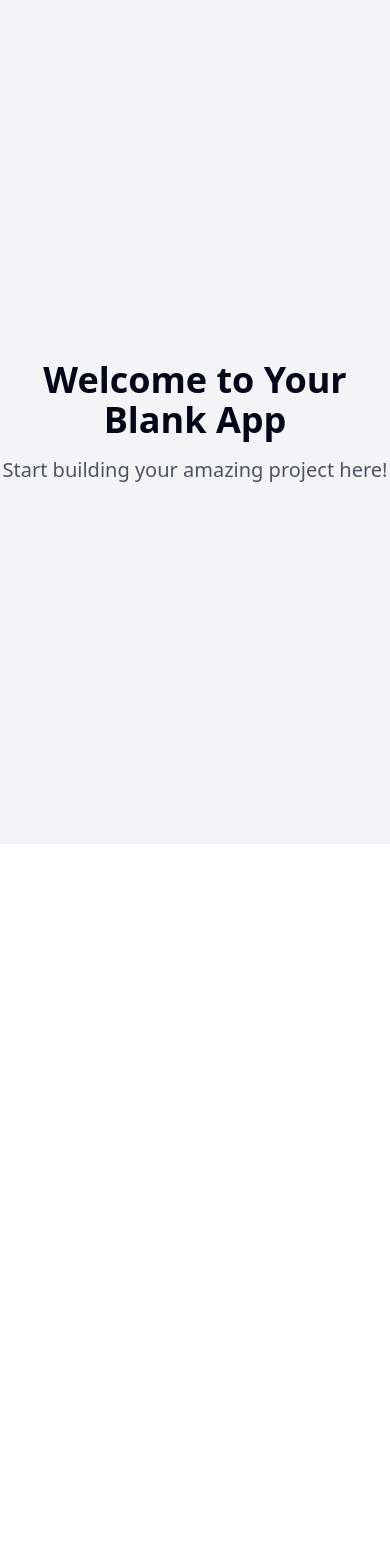
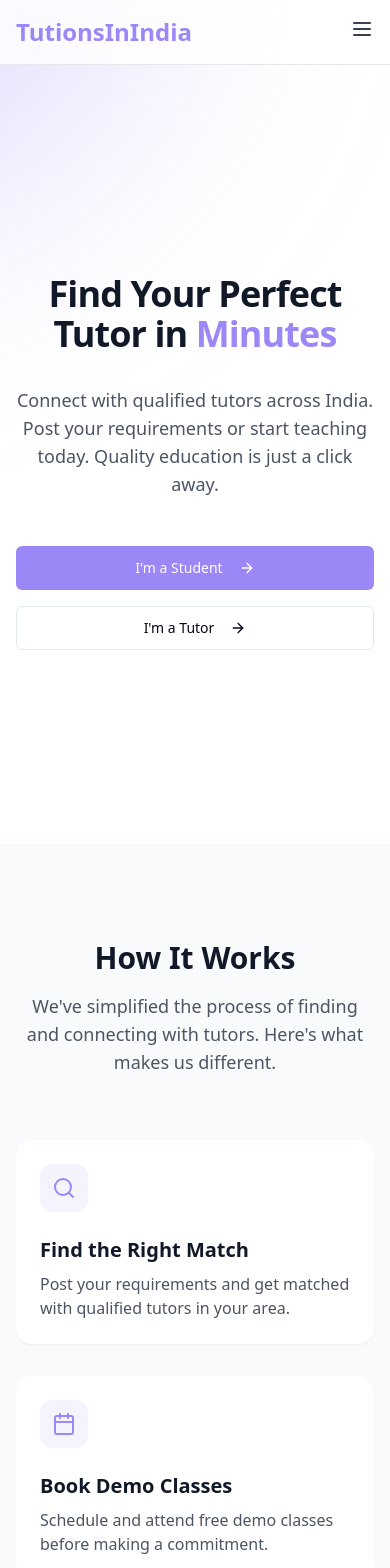
Before and after one commit to tuitionsinindia/tuitionsinindia, a React (Vite) app: page / in a window 390 px wide. Shown: the top 1568 px of the page. Before the commit the page ends 844 px from the top, so only its background shows below. Built offline with nearby package versions, Linux system fonts and the light colour scheme.

Commit message:
Implement Tuitions in India MVP
This commit implements the MVP for the Tuitions in India online tutoring marketplace, including features for students and tutors, a chatbot, and responsive design.  Wireframes, mockups, and a prototype will be included.

```diff
--- /dev/null
+++ b/src/components/sections/features.tsx
@@ -0,0 +1,64 @@
+
+import { Book, Calendar, MessageCircle, Search } from "lucide-react";
+
+const features = [
+  {
+    icon: Search,
+    title: "Find the Right Match",
+    description:
+      "Post your requirements and get matched with qualified tutors in your area.",
+  },
+  {
+    icon: Calendar,
+    title: "Book Demo Classes",
+    description:
+      "Schedule and attend free demo classes before making a commitment.",
+  },
+  {
+    icon: MessageCircle,
+    title: "Direct Communication",
+    description:
+      "Chat directly with tutors to discuss your learning needs and goals.",
+  },
+  {
+    icon: Book,
+    title: "Quality Education",
+    description:
+      "Learn from experienced tutors who are passionate about teaching.",
+  },
+];
+
+export const Features = () => {
+  return (
+    <section id="features" className="py-24 bg-gray-50">
+      <div className="max-w-7xl mx-auto px-4 sm:px-6 lg:px-8">
+        <div className="text-center mb-16">
+          <h2 className="text-3xl sm:text-4xl font-bold text-gray-900 mb-4">
+            How It Works
+          </h2>
+          <p className="text-lg text-gray-600 max-w-2xl mx-auto">
+            We've simplified the process of finding and connecting with tutors.
+            Here's what makes us different.
+          </p>
+        </div>
+
+        <div className="grid grid-cols-1 md:grid-cols-2 lg:grid-cols-4 gap-8">
+          {features.map((feature) => (
+            <div
+              key={feature.title}
+              className="bg-white p-6 rounded-2xl shadow-sm hover:shadow-md transition-shadow duration-300"
+            >
+              <div className="w-12 h-12 bg-primary/10 rounded-xl flex items-center justify-center mb-6">
+                <feature.icon className="h-6 w-6 text-primary" />
+              </div>
+              <h3 className="text-xl font-semibold text-gray-900 mb-2">
+                {feature.title}
+              </h3>
+              <p className="text-gray-600">{feature.description}</p>
+            </div>
+          ))}
+        </div>
+      </div>
+    </section>
+  );
+};
--- /dev/null
+++ b/src/components/sections/hero.tsx
@@ -0,0 +1,38 @@
+
+import { ArrowRight } from "lucide-react";
+import { Button } from "../ui/button";
+
+export const Hero = () => {
+  return (
+    <div className="relative min-h-screen flex items-center">
+      {/* Gradient Spotlight */}
+      <div className="absolute inset-0 overflow-hidden">
+        <div className="absolute -top-40 -left-40 h-[40rem] w-[40rem] bg-primary/30 rounded-full blur-[128px] animate-spotlight" />
+      </div>
+
+      <div className="relative max-w-7xl mx-auto px-4 sm:px-6 lg:px-8 pt-20">
+        <div className="text-center">
+          <h1 className="text-4xl sm:text-5xl lg:text-6xl font-bold text-gray-900 mb-8 tracking-tight">
+            Find Your Perfect Tutor in{" "}
+            <span className="text-primary">Minutes</span>
+          </h1>
+          <p className="max-w-2xl mx-auto text-lg sm:text-xl text-gray-600 mb-12">
+            Connect with qualified tutors across India. Post your requirements or start
+            teaching today. Quality education is just a click away.
+          </p>
+
+          <div className="flex flex-col sm:flex-row gap-4 justify-center">
+            <Button size="lg" className="group">
+              I'm a Student
+              <ArrowRight className="ml-2 h-4 w-4 group-hover:translate-x-1 transition-transform" />
+            </Button>
+            <Button size="lg" variant="outline" className="group">
+              I'm a Tutor
+              <ArrowRight className="ml-2 h-4 w-4 group-hover:translate-x-1 transition-transform" />
+            </Button>
+          </div>
+        </div>
+      </div>
+    </div>
+  );
+};
--- /dev/null
+++ b/src/components/ui/navbar.tsx
@@ -0,0 +1,74 @@
+
+import { useState } from "react";
+import { Button } from "./button";
+import { Menu, X } from "lucide-react";
+
+export const Navbar = () => {
+  const [isMenuOpen, setIsMenuOpen] = useState(false);
+
+  return (
+    <nav className="fixed top-0 left-0 right-0 z-50 bg-white/80 backdrop-blur-md border-b border-gray-200">
+      <div className="max-w-7xl mx-auto px-4 sm:px-6 lg:px-8">
+        <div className="flex justify-between items-center h-16">
+          <div className="flex-shrink-0 flex items-center">
+            <a href="/" className="text-2xl font-bold text-primary">
+              TutionsInIndia
+            </a>
+          </div>
+
+          <div className="hidden md:flex items-center space-x-8">
+            <a href="#features" className="text-gray-700 hover:text-primary transition-colors">
+              How it Works
+            </a>
+            <a href="#pricing" className="text-gray-700 hover:text-primary transition-colors">
+              Pricing
+            </a>
+            <Button variant="outline" className="mr-2">
+              Login
+            </Button>
+            <Button>
+              Get Started
+            </Button>
+          </div>
+
+          <div className="md:hidden">
+            <button
+              onClick={() => setIsMenuOpen(!isMenuOpen)}
+              className="text-gray-700 hover:text-primary transition-colors"
+            >
+              {isMenuOpen ? <X size={24} /> : <Menu size={24} />}
+            </button>
+          </div>
+        </div>
+      </div>
+
+      {/* Mobile menu */}
+      {isMenuOpen && (
+        <div className="md:hidden">
+          <div className="px-2 pt-2 pb-3 space-y-1 sm:px-3 bg-white border-b border-gray-200">
+            <a
+              href="#features"
+              className="block px-3 py-2 text-gray-700 hover:text-primary transition-colors"
+            >
+              How it Works
+            </a>
+            <a
+              href="#pricing"
+              className="block px-3 py-2 text-gray-700 hover:text-primary transition-colors"
+            >
+              Pricing
+            </a>
+            <div className="px-3 py-2 space-y-2">
+              <Button variant="outline" className="w-full mb-2">
+                Login
+              </Button>
+              <Button className="w-full">
+                Get Started
+              </Button>
+            </div>
+          </div>
+        </div>
+      )}
+    </nav>
+  );
+};
--- a/src/pages/Index.tsx
+++ b/src/pages/Index.tsx
@@ -1,12 +1,14 @@
-// Update this page (the content is just a fallback if you fail to update the page)
+
+import { Navbar } from "@/components/ui/navbar";
+import { Hero } from "@/components/sections/hero";
+import { Features } from "@/components/sections/features";
 
 const Index = () => {
   return (
-    <div className="min-h-screen flex items-center justify-center bg-gray-100">
-      <div className="text-center">
-        <h1 className="text-4xl font-bold mb-4">Welcome to Your Blank App</h1>
-        <p className="text-xl text-gray-600">Start building your amazing project here!</p>
-      </div>
+    <div className="min-h-screen bg-white">
+      <Navbar />
+      <Hero />
+      <Features />
     </div>
   );
 };
--- a/tailwind.config.ts
+++ b/tailwind.config.ts
@@ -1,3 +1,4 @@
+
 import type { Config } from "tailwindcss";
 
 export default {
@@ -12,85 +13,81 @@ export default {
   theme: {
     container: {
       center: true,
-			padding: '2rem',
+      padding: "2rem",
       screens: {
-				'2xl': '1400px'
-			}
+        "2xl": "1400px",
+      },
     },
     extend: {
       colors: {
-				border: 'hsl(var(--border))',
-				input: 'hsl(var(--input))',
-				ring: 'hsl(var(--ring))',
-				background: 'hsl(var(--background))',
-				foreground: 'hsl(var(--foreground))',
+        border: "hsl(var(--border))",
+        input: "hsl(var(--input))",
+        ring: "hsl(var(--ring))",
+        background: "hsl(var(--background))",
+        foreground: "hsl(var(--foreground))",
         primary: {
-					DEFAULT: 'hsl(var(--primary))',
-					foreground: 'hsl(var(--primary-foreground))'
+          DEFAULT: "#9b87f5",
+          dark: "#7E69AB",
+          light: "#D6BCFA",
+          foreground: "#FFFFFF",
         },
         secondary: {
-					DEFAULT: 'hsl(var(--secondary))',
-					foreground: 'hsl(var(--secondary-foreground))'
+          DEFAULT: "#F2FCE2",
+          foreground: "#222222",
         },
-				destructive: {
-					DEFAULT: 'hsl(var(--destructive))',
-					foreground: 'hsl(var(--destructive-foreground))'
+        accent: {
+          DEFAULT: "#F97316",
+          foreground: "#FFFFFF",
         },
         muted: {
-					DEFAULT: 'hsl(var(--muted))',
-					foreground: 'hsl(var(--muted-foreground))'
-				},
-				accent: {
-					DEFAULT: 'hsl(var(--accent))',
-					foreground: 'hsl(var(--accent-foreground))'
+          DEFAULT: "hsl(var(--muted))",
+          foreground: "hsl(var(--muted-foreground))",
         },
         popover: {
-					DEFAULT: 'hsl(var(--popover))',
-					foreground: 'hsl(var(--popover-foreground))'
+          DEFAULT: "hsl(var(--popover))",
+          foreground: "hsl(var(--popover-foreground))",
         },
         card: {
-					DEFAULT: 'hsl(var(--card))',
-					foreground: 'hsl(var(--card-foreground))'
+          DEFAULT: "hsl(var(--card))",
+          foreground: "hsl(var(--card-foreground))",
         },
-				sidebar: {
-					DEFAULT: 'hsl(var(--sidebar-background))',
-					foreground: 'hsl(var(--sidebar-foreground))',
-					primary: 'hsl(var(--sidebar-primary))',
-					'primary-foreground': 'hsl(var(--sidebar-primary-foreground))',
-					accent: 'hsl(var(--sidebar-accent))',
-					'accent-foreground': 'hsl(var(--sidebar-accent-foreground))',
-					border: 'hsl(var(--sidebar-border))',
-					ring: 'hsl(var(--sidebar-ring))'
-				}
       },
       borderRadius: {
-				lg: 'var(--radius)',
-				md: 'calc(var(--radius) - 2px)',
-				sm: 'calc(var(--radius) - 4px)'
+        lg: "var(--radius)",
+        md: "calc(var(--radius) - 2px)",
+        sm: "calc(var(--radius) - 4px)",
       },
       keyframes: {
-				'accordion-down': {
-					from: {
-						height: '0'
+        "accordion-down": {
+          from: { height: "0" },
+          to: { height: "var(--radix-accordion-content-height)" },
         },
-					to: {
-						height: 'var(--radix-accordion-content-height)'
-					}
+        "accordion-up": {
+          from: { height: "var(--radix-accordion-content-height)" },
+          to: { height: "0" },
         },
-				'accordion-up': {
-					from: {
-						height: 'var(--radix-accordion-content-height)'
+        float: {
+          "0%, 100%": { transform: "translateY(0)" },
+          "50%": { transform: "translateY(-10px)" },
         },
-					to: {
-						height: '0'
-					}
-				}
+        spotlight: {
+          "0%": {
+            opacity: "0",
+            transform: "translate(-72%, -62%) scale(0.5)",
+          },
+          "100%": {
+            opacity: "1",
+            transform: "translate(-50%,-40%) scale(1)",
+          },
+        },
       },
       animation: {
-				'accordion-down': 'accordion-down 0.2s ease-out',
-				'accordion-up': 'accordion-up 0.2s ease-out'
-			}
-		}
+        "accordion-down": "accordion-down 0.2s ease-out",
+        "accordion-up": "accordion-up 0.2s ease-out",
+        float: "float 6s ease-in-out infinite",
+        spotlight: "spotlight 2s ease .75s 1 forwards",
+      },
+    },
   },
   plugins: [require("tailwindcss-animate")],
 } satisfies Config;
```
Lines whose indentation alone changed are shown as unchanged.
